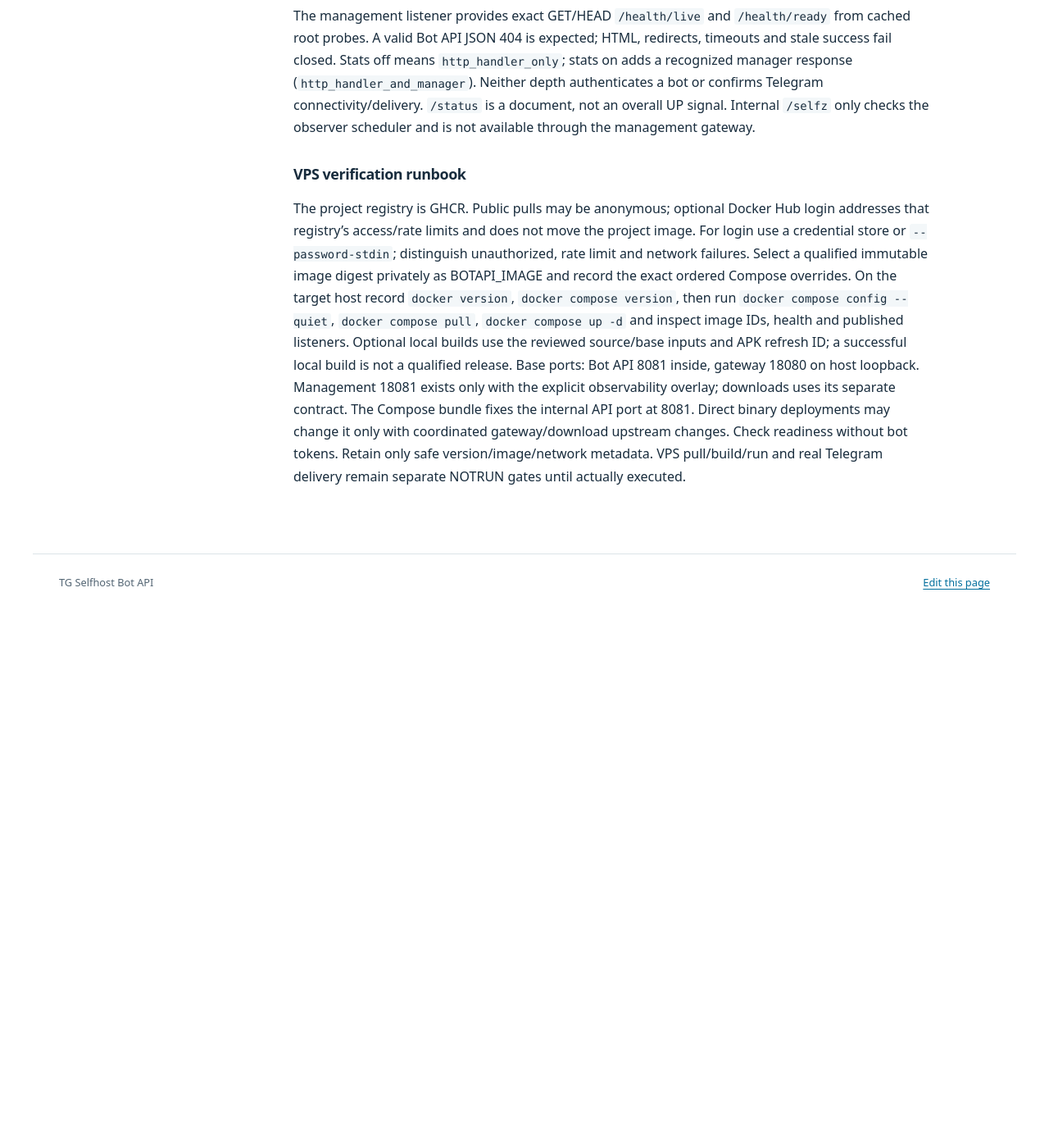
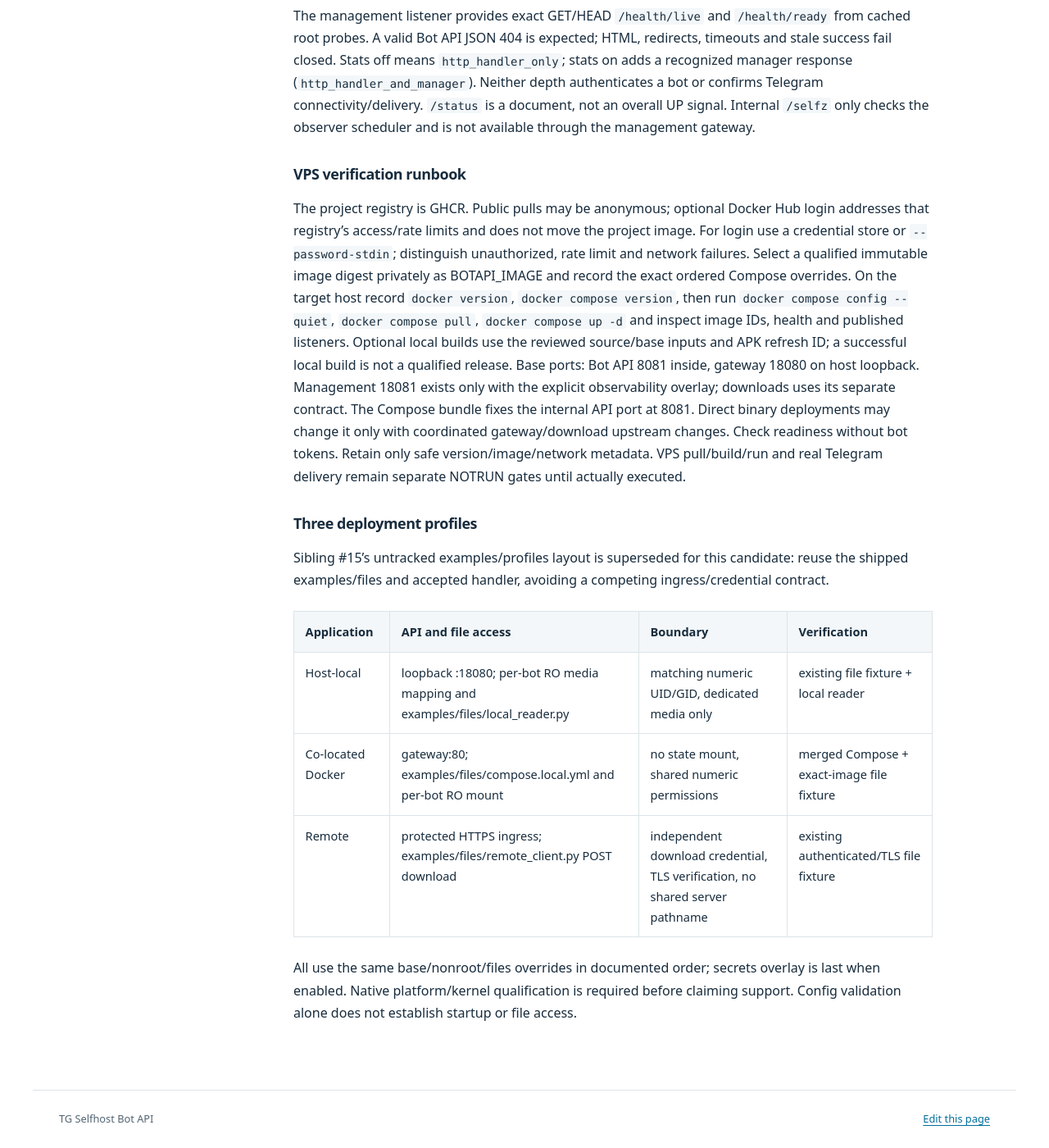
Before and after one commit to ichinya/tg-selfhost-botapi, a Jekyll site: the page built from docs/en/getting-started.md, in a window 1280 px wide and 1400 px high, scrolled down 6155 px. Shown: the whole window at 82% size. Built offline with Jekyll 4.4.1, drawn with Linux system fonts in a browser that asks for light colours; before the commit the page ends 6900 px from its top, so only the background shows below that.

Commit message:
test(profiles): проверить локальный и удалённый запуск. Refs #19

```diff
--- a/docs/en/getting-started.md
+++ b/docs/en/getting-started.md
@@ -267,3 +267,14 @@ The project registry is GHCR. Public pulls may be anonymous; optional Docker Hub
 Select a qualified immutable image digest privately as BOTAPI_IMAGE and record the exact ordered Compose overrides. On the target host record `docker version`, `docker compose version`, then run `docker compose config --quiet`, `docker compose pull`, `docker compose up -d` and inspect image IDs, health and published listeners. Optional local builds use the reviewed source/base inputs and APK refresh ID; a successful local build is not a qualified release.
 Base ports: Bot API 8081 inside, gateway 18080 on host loopback. Management 18081 exists only with the explicit observability overlay; downloads uses its separate contract. The Compose bundle fixes the internal API port at 8081. Direct binary deployments may change it only with coordinated gateway/download upstream changes.
 Check readiness without bot tokens. Retain only safe version/image/network metadata. VPS pull/build/run and real Telegram delivery remain separate NOTRUN gates until actually executed.
+
+### Three deployment profiles
+Sibling #15's untracked examples/profiles layout is superseded for this candidate: reuse the shipped examples/files and accepted handler, avoiding a competing ingress/credential contract.
+
+| Application | API and file access | Boundary | Verification |
+| --- | --- | --- | --- |
+| Host-local | loopback :18080; per-bot RO media mapping and examples/files/local_reader.py | matching numeric UID/GID, dedicated media only | existing file fixture + local reader |
+| Co-located Docker | gateway:80; examples/files/compose.local.yml and per-bot RO mount | no state mount, shared numeric permissions | merged Compose + exact-image file fixture |
+| Remote | protected HTTPS ingress; examples/files/remote_client.py POST download | independent download credential, TLS verification, no shared server pathname | existing authenticated/TLS file fixture |
+
+All use the same base/nonroot/files overrides in documented order; secrets overlay is last when enabled. Native platform/kernel qualification is required before claiming support. Config validation alone does not establish startup or file access.
```
Also changed, not shown: docs/ru/getting-started.md (+11 -0 lines), tools/test_deployment_profiles.py (added, +12 -0 lines).
